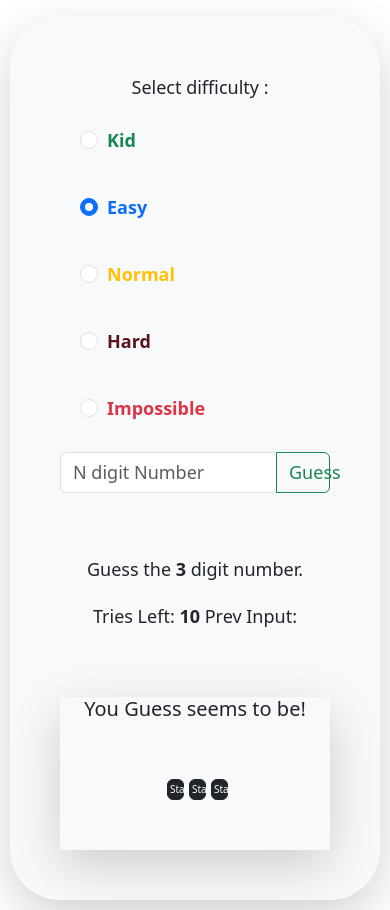
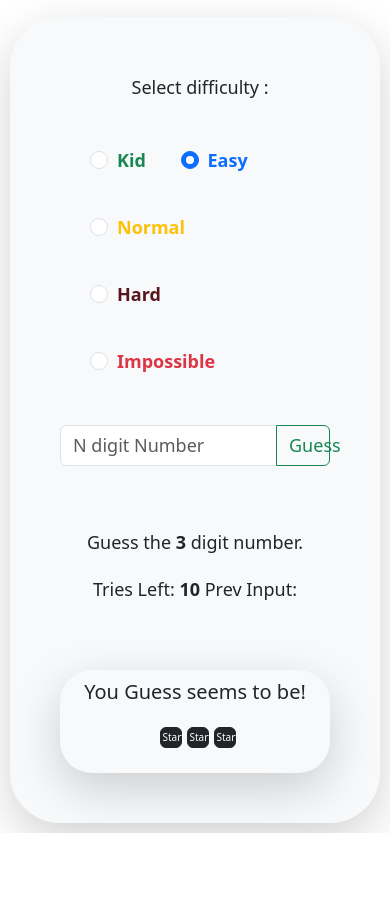
Before and after one commit to DeepNets-US/Bagles-Game, a plain HTML site: page index.html in a window 390 px wide. Shown: the part 3413-4323 px from the top of the page. After the commit the page ends 4246 px from the top, so only its background shows below. Drawn offline with nearby package versions, Linux system fonts and the light colour scheme.

Commit message:
Mobile Device Compatibility

```diff
--- a/index.html
+++ b/index.html
@@ -108,9 +108,13 @@
         <!-- Game Section -->
 
         <div class="arena shadow-lg p-10 mb-lg-5 bg-body-tertiary">
+
+            <!-- Difficulty Selection -->
+
             <div class="diffSelect">
                 <h3 class="diffText">Select difficulty :</h3>
 
+                <div class="diffSelOpts">
                     <div class="form-check">
                         <input class="form-check-input" type="radio" name="flexRadioDefault" id="kid" value="kid">
                         <label class="form-check-label" for="kid">
@@ -119,7 +123,8 @@
                     </div>
 
                     <div class="form-check">
-                    <input class="form-check-input" type="radio" name="flexRadioDefault" id="easy" value="easy" checked>
+                        <input class="form-check-input" type="radio" name="flexRadioDefault" id="easy" value="easy"
+                            checked>
                         <label class="form-check-label" for="easy">
                             <strong class="text-primary">Easy</strong>
                         </label>
@@ -146,6 +151,9 @@
                             <strong class="text-danger">Impossible</strong>
                         </label>
                     </div>
+
+                </div>
+
             </div>
 
             <!-- User Input -->
@@ -169,7 +177,7 @@
 
             <!-- Game Output -->
 
-            <div class="btnsCnt shadow-lg p-10 mb-lg-5 bg-body-tertiary">
+            <div class="btnsCnt shadow-lg p-10 mb-lg-5 bg-body-tertiary rounded-5">
                 <h3 class="btnText text-center">You Guess seems to be!</h3>
 
                 <div class="buttonContainer" id="buttonContainer">
--- a/style.css
+++ b/style.css
@@ -61,7 +61,7 @@
     display: flex;
     justify-content: center;
     align-items: center;
-    padding: 50px;
+    padding: 15px;
 }
 
 .buttonContainer button {
@@ -72,6 +72,7 @@
 }
 
 .btnsCnt {
+    padding: 10px;
     margin-top: 20px;
 }
 
@@ -153,16 +154,23 @@
 
 @media (max-width: 800px) {
 
+    .desc {
+        padding: 20px;
+    }
+
     .diffSelect {
         display: flex;
+        flex-wrap: wrap;
         text-align: center;
         justify-content: center;
         flex-direction: column;
-        font-style: 5px;
     }
 
-    .form-check {
-        width: 20%;
+    .diffSelOpts {
+        display: flex;
+        flex-wrap: row;
+        text-align: left;
+        justify-content: center;
     }
 
     .diffSelect h3 {
```
Lines whose indentation alone changed are shown as unchanged.
